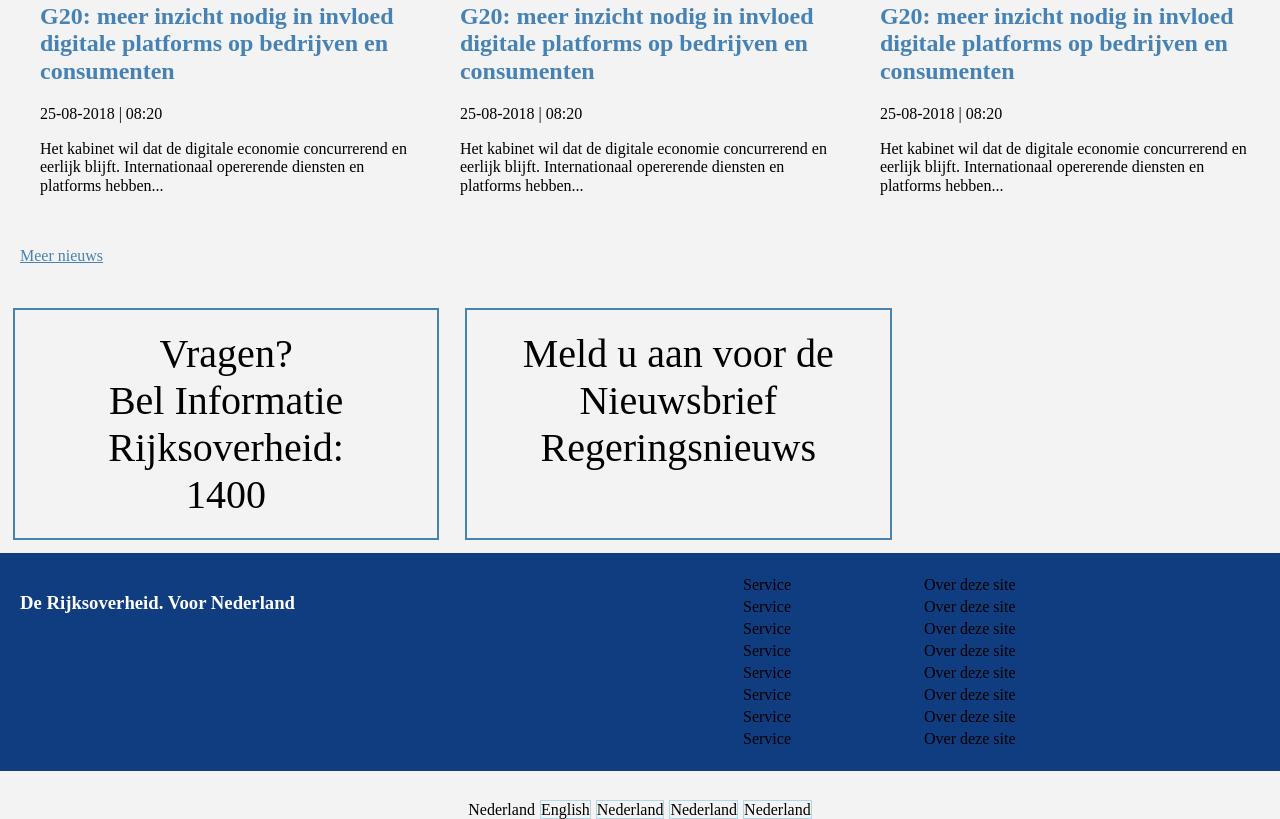
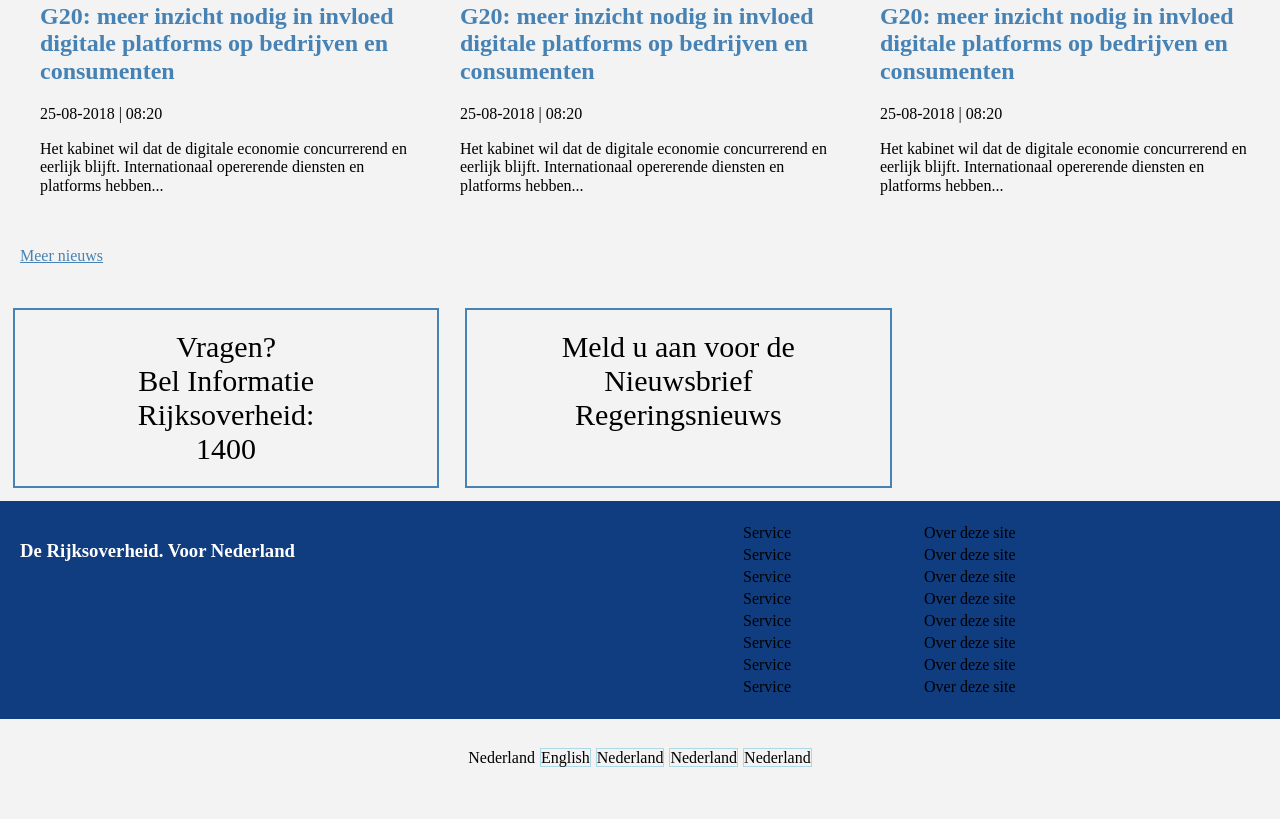
Before and after one commit to Mohamad-AezAldin/hyf-html-css, a plain HTML site: page Week3/index.html in a window 1280 px wide. Shown: the part 1779-2598 px from the top of the page. After the commit the page ends 2576 px from the top, so only its background shows below. Drawn offline with Linux system fonts and the light colour scheme.

Commit message:
Update style.css

```diff
--- a/Week3/style.css
+++ b/Week3/style.css
@@ -126,14 +126,16 @@ nav ul li{
 
 .meld .one{
     border: 2px solid steelblue;
-    padding: 20px;
+    padding: 20px 15px;
     margin: 10px 0 10px 0;
-    font: 40px bolder;
+    font: 30px bolder;
     text-align: center;
+
+
 }
 .one > span{
     display: block;
-    font-size: 40px;
+    font-size: 30px;
 }
 
 .last{
@@ -149,7 +151,8 @@ nav ul li{
 footer{
     display: block;
     margin-top: 30px;
-    text-align: center
+    text-align: center;
+    margin-bottom: 30px;
 }
 
 footer > span {
```
